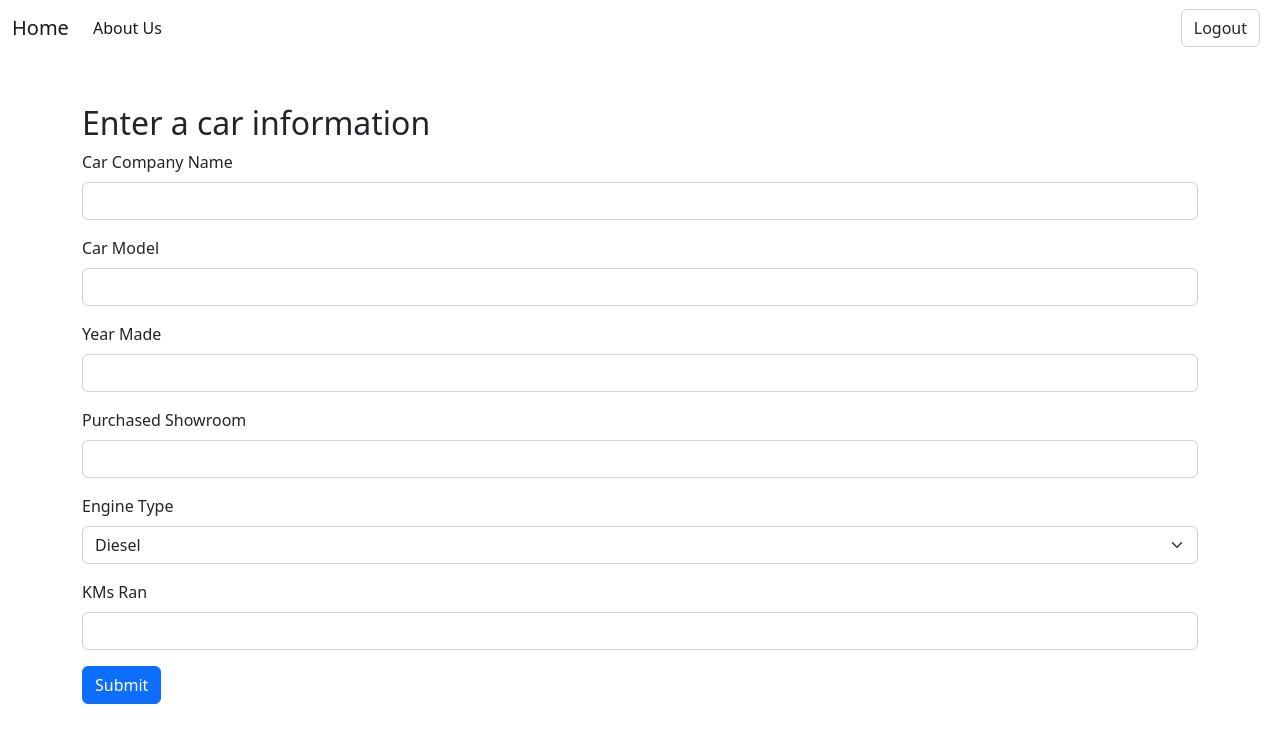
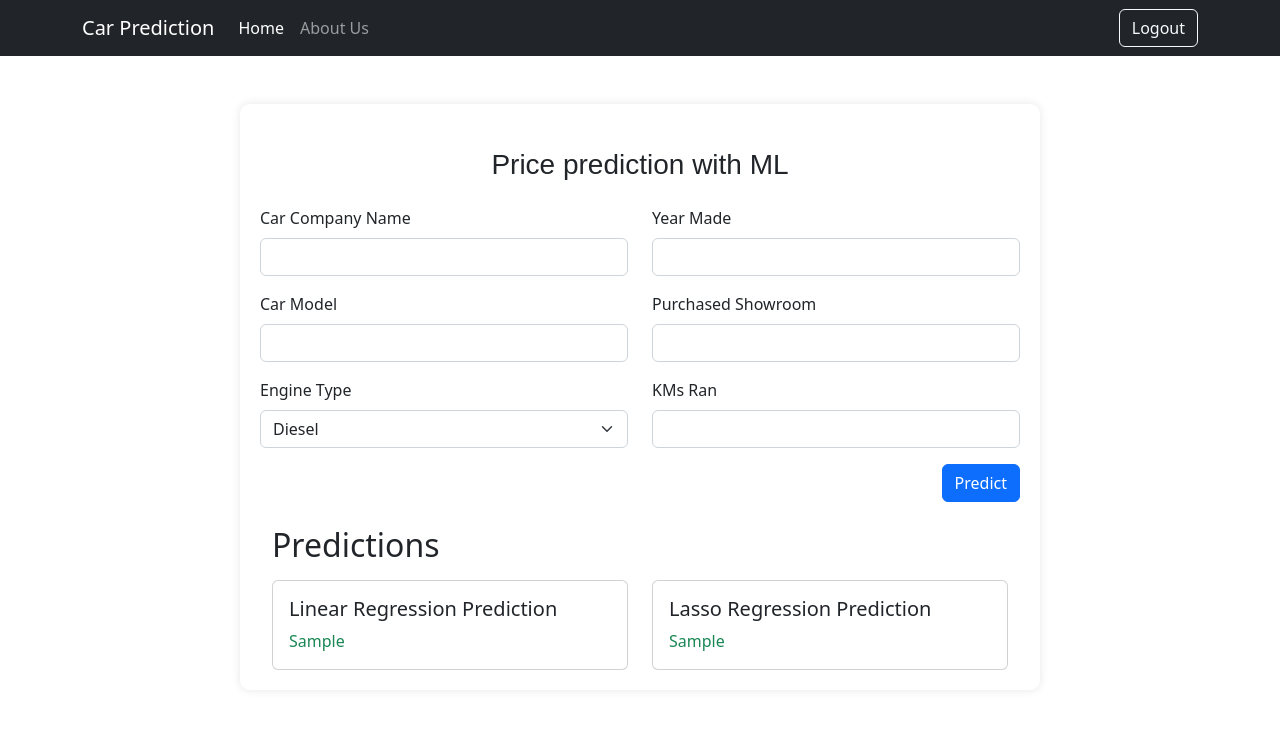
Before and after one commit to sajjan-poudel05/car_price_prediction, a Flask app: template templates/dashboard.html in a window 1280 px wide. Shown: the top 743 px of the page. Run offline with Flask 3, Linux system fonts and the light colour scheme; the template is opened without the code that fills it: most values are stand-ins (such as "Sample title", 1, 10 or a date in 2020); parts of the project's set-up code (start-up, migrations or seed data) failed here and were passed over.

Commit message:
more focused on design this time

```diff
--- a/app.py
+++ b/app.py
@@ -1,18 +1,19 @@
-from flask import Flask, request,render_template, redirect,session
+from flask import Flask, request, render_template, redirect, session
 from flask_sqlalchemy import SQLAlchemy
 import bcrypt
+import numpy as np
 from sklearn.model_selection import train_test_split
 from sklearn.linear_model import LinearRegression, Lasso
 from sklearn.metrics import mean_squared_error
 import pandas as pd
-
+from joblib import dump
 
 app = Flask(__name__)
 app.config['SQLALCHEMY_DATABASE_URI'] = 'sqlite:///database.db'
 db = SQLAlchemy(app)
 app.secret_key = 'secret_key'
 
-#--user authentication--
+# --user authentication--
 
 class User(db.Model):
     id = db.Column(db.Integer, primary_key=True)
@@ -20,23 +21,54 @@ class User(db.Model):
     email = db.Column(db.String(100), unique=True)
     password = db.Column(db.String(100))
 
-    def __init__(self,email,password,name):
+    def __init__(self, email, password, name):
         self.name = name
         self.email = email
         self.password = bcrypt.hashpw(password.encode('utf-8'), bcrypt.gensalt()).decode('utf-8')
 
-    def check_password(self,password):
-        return bcrypt.checkpw(password.encode('utf-8'),self.password.encode('utf-8'))
+    def check_password(self, password):
+        return bcrypt.checkpw(password.encode('utf-8'), self.password.encode('utf-8'))
 
 with app.app_context():
     db.create_all()
 
+# Prediction
+def preprocess_data(car_data):
+    # Load your dataset (replace 'your_dataset.csv' with the actual file name)
+    df = pd.read_csv('resources/carsData.csv')
+    # One-hot encode categorical variables
+    df_encoded = pd.get_dummies(df, columns=['companyName', 'carModel', 'engineType', 'showroom'])
+
+    # Assuming 'price' is still the target variable
+    X_encoded = df_encoded.drop('price', axis=1)
+    y_encoded = df_encoded['price']
+
+    # Split the data into training and testing sets
+    X_train_encoded, X_test_encoded, y_train_encoded, y_test_encoded = train_test_split(
+        X_encoded, y_encoded, test_size=0.2, random_state=42)
+
+    # Train Linear Regression model
+    linear_model = LinearRegression()
+    linear_model.fit(X_train_encoded, y_train_encoded)
+
+    # Train Lasso Regression model
+    lasso_model = Lasso(alpha=0.1)  # Adjust alpha as needed
+    lasso_model.fit(X_train_encoded, y_train_encoded)
+
+    # Save the trained models using joblib
+    dump(linear_model, 'linear_model.joblib')
+    dump(lasso_model, 'lasso_model.joblib')
+
+    # Return the models and test data for later use
+    return linear_model, lasso_model, X_test_encoded, y_test_encoded
+
+linear_model, lasso_model, X_test_encoded, y_test_encoded = preprocess_data(None)
 
 @app.route('/')
 def index():
-    return render_template('index.html')
+    return redirect("/login")
 
-@app.route('/register',methods=['GET','POST'])
+@app.route('/register', methods=['GET', 'POST'])
 def register():
     if request.method == 'POST':
         # handle request
@@ -44,16 +76,14 @@ def register():
         email = request.form['email']
         password = request.form['password']
 
-        new_user = User(name=name,email=email,password=password)
+        new_user = User(name=name, email=email, password=password)
         db.session.add(new_user)
         db.session.commit()
         return redirect('/login')
 
-
-
     return render_template('register.html')
 
-@app.route('/login',methods=['GET','POST'])
+@app.route('/login', methods=['GET', 'POST'])
 def login():
     if request.method == 'POST':
         email = request.form['email']
@@ -65,70 +95,22 @@ def login():
             session['email'] = user.email
             return redirect('/dashboard')
         else:
-            return render_template('login.html',error='Invalid user')
+            return render_template('login.html', error='Invalid user')
 
     return render_template('login.html')
 
-
 @app.route('/dashboard')
 def dashboard():
-    if session['email']:
+    if 'email' in session:
         user = User.query.filter_by(email=session['email']).first()
-        return render_template('dashboard.html',user=user)
+        return render_template('dashboard.html', user=user)
 
     return redirect('/login')
 
 @app.route('/logout')
 def logout():
-    session.pop('email',None)
+    session.pop('email', None)
     return redirect('/login')
-
-
-#prediction
-
-# Load your dataset (replace 'your_dataset.csv' with the actual file name)
-df = pd.read_csv('resources/carsData.csv')
-# One-hot encode categorical variables
-df_encoded = pd.get_dummies(df, columns=['companyName','carModel','engineType', 'showroom'])
-
-# Assuming 'price' is still the target variable
-X_encoded = df_encoded.drop('price', axis=1)
-y_encoded = df_encoded['price']
-
-# Split the data into training and testing sets
-X_train_encoded, X_test_encoded, y_train_encoded, y_test_encoded = train_test_split(X_encoded, y_encoded, test_size=0.2, random_state=42)
-
-# Train Linear Regression model
-linear_model = LinearRegression()
-linear_model.fit(X_train_encoded, y_train_encoded)
-
-# Train Lasso Regression model
-lasso_model = Lasso(alpha=0.1)  # Adjust alpha as needed
-lasso_model.fit(X_train_encoded, y_train_encoded)
-
-# Evaluate the models on the test set (optional)
-
-# Predict using Linear Regression model
-linear_predictions = linear_model.predict(X_test_encoded)
-
-# Predict using Lasso Regression model
-lasso_predictions = lasso_model.predict(X_test_encoded)
-
-# Reshape y_test_encoded to match the predictions
-y_test_reshaped = y_test_encoded.values.reshape(-1, 1)
-
-# Calculate the mean squared error
-linear_rmse = mean_squared_error(y_test_reshaped, linear_predictions, squared=False)
-lasso_rmse = mean_squared_error(y_test_reshaped, lasso_predictions, squared=False)
-
-print(f"Linear Regression RMSE: {linear_rmse}")
-print(f"Lasso Regression RMSE: {lasso_rmse}")
-
-# Save the trained models using joblib
-from joblib import dump
-dump(linear_model, 'linear_model.joblib')
-dump(lasso_model, 'lasso_model.joblib')
-
 
 @app.route('/predict', methods=['POST'])
 def predict():
@@ -141,18 +123,40 @@ def predict():
         engineType = request.form['engineType']
         showroom = request.form['showroom']
 
-        # Preprocess the data (similar to what you did during model training)
-        processed_data = preprocess_data(car_data)
+        # Create a dictionary of input data
+        car_data = {
+            'companyName': companyName,
+            'carModel': carModel,
+            'yearMade': yearMade,
+            'kmsRan': kmsRan,
+            'engineType': engineType,
+            'showroom': showroom
+        }
+
+        # Unpack the returned values from preprocess_data
+        linear_model, lasso_model, X_test_encoded, y_test_encoded = preprocess_data(car_data)
 
         # Predict using Linear Regression model
-        linear_prediction = linear_model.predict([list(processed_data.values())])
+        linear_prediction = linear_model.predict(X_test_encoded)
 
         # Predict using Lasso Regression model
-        lasso_prediction = lasso_model.predict([list(processed_data.values())])
+        lasso_prediction = lasso_model.predict(X_test_encoded)
 
-        return render_template('dashboard.html', linear_prediction=linear_prediction, lasso_prediction=lasso_prediction)
+        # Calculate the mean squared error for each model (optional)
+        linear_rmse = mean_squared_error(y_test_encoded, linear_prediction, squared=False)
+        lasso_rmse = mean_squared_error(y_test_encoded, lasso_prediction, squared=False)
 
+         # Format predictions as Nepali Rupees
+        formatted_linear_prediction = "Rs: {:.0f}".format(linear_prediction[0] * 100000)
+        formatted_lasso_prediction = "Rs: {:.0f}".format(lasso_prediction[0] * 100000)
+
+        return render_template(
+            'dashboard.html',
+            linear_prediction=formatted_linear_prediction,
+            lasso_prediction=formatted_lasso_prediction
+        )
     return render_template('dashboard.html')
+
 
 if __name__ == '__main__':
     app.run(debug=True)
--- a/templates/dashboard.html
+++ b/templates/dashboard.html
@@ -3,7 +3,23 @@
   <head>
     <meta charset="UTF-8" />
     <meta name="viewport" content="width=device-width, initial-scale=1.0" />
-    <title>Document</title>
+
+    <style>
+      body {
+        background-color: #f8f9fa;
+      }
+      .custom-container {
+        background-color: #ffffff;
+        max-width: 800px;
+        margin: 0 auto;
+        background-color: #ffffff;
+        padding: 20px;
+        border-radius: 10px;
+        box-shadow: 0 0 10px rgba(0, 0, 0, 0.1);
+        margin-top: 50px;
+      }
+    </style>
+    <title>Car Prediction</title>
     <link
       href="https://cdn.jsdelivr.net/npm/bootstrap@5.2.3/dist/css/bootstrap.min.css"
       rel="stylesheet"
@@ -12,60 +28,161 @@
     />
   </head>
   <body>
-    <nav class="navbar navbar-expand-lg bg-body-tertiary">
-        <div class="container-fluid">
-
-          <a class="navbar-brand" href="#">Home</a>
-          <button class="navbar-toggler" type="button" data-bs-toggle="collapse" data-bs-target="#navbarSupportedContent" aria-controls="navbarSupportedContent" aria-expanded="false" aria-label="Toggle navigation">
+    <nav class="navbar navbar-expand-lg navbar-dark bg-dark">
+      <div class="container">
+        <a class="navbar-brand" href="#">Car Prediction</a>
+        <button
+          class="navbar-toggler"
+          type="button"
+          data-bs-toggle="collapse"
+          data-bs-target="#navbarSupportedContent"
+          aria-controls="navbarSupportedContent"
+          aria-expanded="false"
+          aria-label="Toggle navigation"
+        >
           <span class="navbar-toggler-icon"></span>
         </button>
         <div class="collapse navbar-collapse" id="navbarSupportedContent">
-            <ul class="navbar-nav me-auto mb-2 mb-lg-0">
+          <ul class="navbar-nav me-auto">
             <li class="nav-item">
-                <a class="nav-link active"  href="#">About Us</a>
+              <a class="nav-link active" href="#">Home</a>
             </li>
-
+            <li class="nav-item">
+              <a class="nav-link" href="#">About Us</a>
+            </li>
           </ul>
-            <form class="d-flex" role="search">
-              <a style="text-decoration: none;" class="form-control me-2" href="/logout">Logout</a>
+          <form class="d-flex">
+            <a href="/logout" class="btn btn-outline-light">Logout</a>
           </form>
         </div>
       </div>
     </nav>
-      <div class="container mt-5">
-        <h2>Enter a car information</h2>
+    <div></div>
+    <div class="custom-container main mt-5">
+      <h3
+        class="text-center my-4"
+        style="font-family: Arial, Helvetica, sans-serif"
+      >
+        Price prediction with ML
+      </h3>
+
       <form action="/predict" method="post">
+        <div class="row">
+          <!-- First Column -->
+          <div class="col-md-6">
             <div class="mb-3">
-                <label for="companyName" class="form-label">Car Company Name</label>
-                <input type="text" class="form-control" id="companyName" name="companyName" required>
+              <label for="companyName" class="form-label"
+                >Car Company Name</label
+              >
+              <input
+                type="text"
+                class="form-control"
+                id="companyName"
+                name="companyName"
+                required
+              />
             </div>
             <div class="mb-3">
               <label for="carModel" class="form-label">Car Model</label>
-                <input type="text" class="form-control" id="carModel" name="carModel" required>
+              <input
+                type="text"
+                class="form-control"
+                id="carModel"
+                name="carModel"
+                required
+              />
+            </div>
+          </div>
+
+          <!-- Second Column -->
+          <div class="col-md-6">
+            <div class="mb-3">
+              <label for="yearMade" class="form-label">Year Made</label>
+              <input
+                type="number"
+                class="form-control"
+                id="yearMade"
+                name="yearMade"
+                required
+              />
             </div>
             <div class="mb-3">
-                <label for="yearMade" class="form-label">Year Made</label>
-                <input type="number" class="form-control" id="yearMade" name="yearMade" required>
+              <label for="showroom" class="form-label"
+                >Purchased Showroom</label
+              >
+              <input
+                type="text"
+                class="form-control"
+                id="showroom"
+                name="showroom"
+                required
+              />
             </div>
-            <div class="mb-3">
-                <label for="showroom" class="form-label">Purchased Showroom</label>
-                <input type="text" class="form-control" id="showroom" name="showroom" required>
           </div>
+          <div class="col-md-6">
             <div class="mb-3">
               <label for="engineType" class="form-label">Engine Type</label>
-                <select class="form-select" id="engineType" name="engineType" required>
+              <select
+                class="form-select"
+                id="engineType"
+                name="engineType"
+                required
+              >
                 <option value="Diesel">Diesel</option>
                 <option value="Petrol">Petrol</option>
                 <option value="Other">Other</option>
               </select>
             </div>
+          </div>
+          <div class="col-md-6">
             <div class="mb-3">
               <label for="kmsRan" class="form-label">KMs Ran</label>
-                <input type="number" class="form-control" id="kmsRan" name="kmsRan" min="0" required>
+              <input
+                type="number"
+                class="form-control"
+                id="kmsRan"
+                name="kmsRan"
+                min="0"
+                required
+              />
             </div>
-            <button type="submit" class="btn btn-primary">Submit</button>
+          </div>
+        </div>
+        <div style="text-align: end">
+          <button type="submit" class="btn btn-primary">Predict</button>
+        </div>
       </form>
+
+      <!-- Display predictions only if available -->
+      {% if linear_prediction or lasso_prediction %}
+      <div class="mt-4">
+        <div class="container">
+          <h2 class="mb-3">Predictions</h2>
+          <div class="row">
+
+
+          <div class="col-md-6">
+            <div class="card">
+              <div class="card-body">
+                <h5 class="card-title">Linear Regression Prediction</h5>
+                <p class="card-text text-success">{{ linear_prediction }}</p>
               </div>
+            </div>
+          </div>
+          <div class="col-md-6">
+            <div class="card">
+              <div class="card-body">
+                <h5 class="card-title">Lasso Regression Prediction</h5>
+                <p class="card-text text-success">{{ lasso_prediction }}</p>
+              </div>
+            </div>
+          </div>
+        </div>
+        </div>
+      </div>
+      {% endif %}
+    </div>
+
     <script
       src="https://cdn.jsdelivr.net/npm/bootstrap@5.2.3/dist/js/bootstrap.bundle.min.js"
       integrity="sha384-kenU1KFdBIe4zVF0s0G1M5b4hcpxyD9F7jL+jjXkk+Q2h455rYXK/7HAuoJl+0I4"
```
Also changed, not shown: templates/login.html (+14 -7 lines), templates/register.html (+12 -8 lines). Lines whose indentation alone changed are shown as unchanged.
